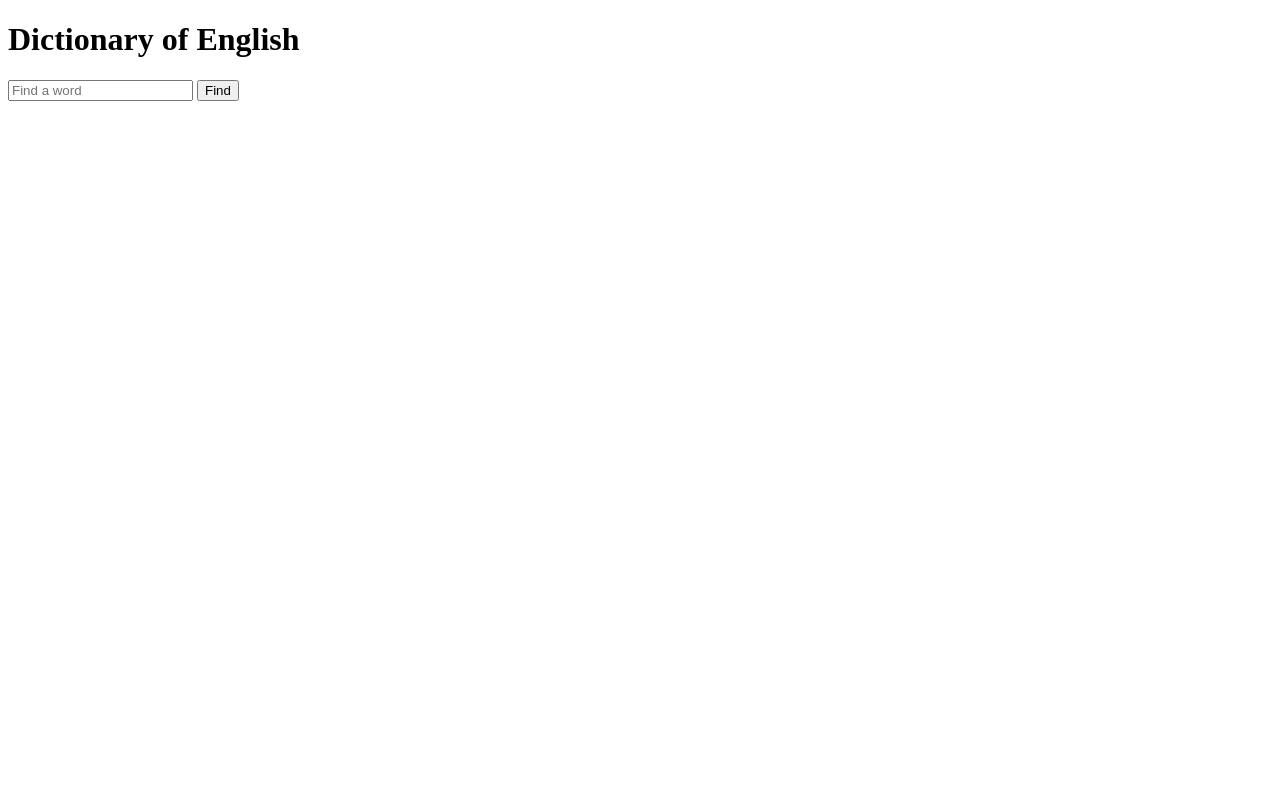
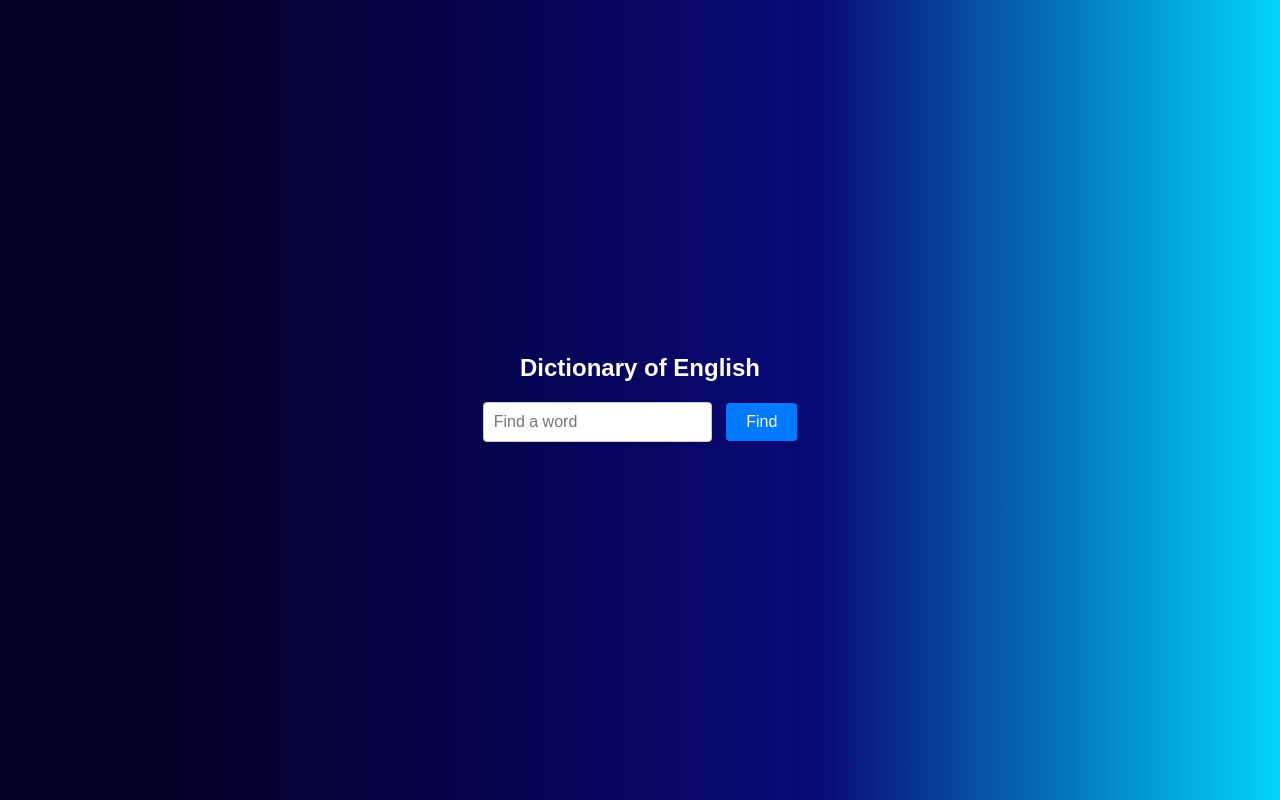
Before and after one commit to facusbrr/Gayoso_Facundo_APIS, a plain HTML site: page index.html in a window 1280 px wide. Drawn offline with Linux system fonts and the light colour scheme.

Commit message:
Se hicieron los estilos

```diff
--- a/assets/css/styles.css
+++ b/assets/css/styles.css
@@ -0,0 +1,51 @@
+body {
+    font-family: Arial, sans-serif;
+    background-color: #f9f9f9;
+    margin: 0;
+    display: flex;
+    align-items: center;
+    justify-content: center;
+    min-height: 100vh;
+    background: rgb(2, 0, 36);
+    background: linear-gradient(90deg, rgba(2, 0, 36, 1) 12%, rgba(9, 9, 121, 1) 64%, rgba(0, 212, 255, 1) 100%);
+    color: #fff;
+}
+
+.container {
+    padding: 20px;
+    text-align: center;
+}
+
+h1 {
+    font-size: 24px;
+    margin-bottom: 20px;
+}
+
+input[type="text"] {
+    padding: 10px;
+    font-size: 16px;
+    border: 1px solid #ccc;
+    border-radius: 4px;
+    margin-right: 10px;
+    box-shadow: 0 2px 4px rgba(0, 0, 0, 0.1);
+}
+
+button {
+    padding: 10px 20px;
+    font-size: 16px;
+    background-color: #007bff;
+    color: #fff;
+    border: none;
+    border-radius: 4px;
+    cursor: pointer;
+    transition: background-color 0.3s ease;
+}
+
+button:hover {
+    background-color: #0056b3;
+}
+
+p#definition {
+    font-size: 18px;
+    margin-top: 20px;
+}
--- a/assets/js/main.js
+++ b/assets/js/main.js
@@ -6,7 +6,7 @@ async function getDefinition() {
         const respuesta = await fetch(apiUrl);
         const info = await respuesta.json();
 
-        const definition = info[0]?.meanings[0]?.definitions[0]?.definition || 'No se encontró la definición.';
+        const definition = info[0]?.meanings[0]?.definitions[0]?.definition || 'No se encontró la definición';
         document.getElementById('definition').textContent = definition;
     } catch (error) {
         console.error('Error al obtener la definición:', error);
--- a/index.html
+++ b/index.html
@@ -3,14 +3,16 @@
 <head>
     <meta charset="UTF-8">
     <meta name="viewport" content="width=device-width, initial-scale=1.0">
-    <title>Hola</title>
+    <title>API Dictionary</title>
     <link rel="stylesheet" href="assets/css/styles.css">
 </head>
 <body>
-    <h1>Dictionary of English</h1>
-    <input type="text" id="wordInput" placeholder="Find a word">
-    <button onclick="getDefinition()">Find</button>
-    <p id="definition"></p>
+    <div class="container">
+        <h1>Dictionary of English</h1>
+        <input type="text" id="wordInput" placeholder="Find a word">
+        <button onclick="getDefinition()">Find</button>
+        <span><p id="definition"></p></span>
+    </div>
 </body>
     <script src="assets/js/main.js"></script>
 </html>
```
